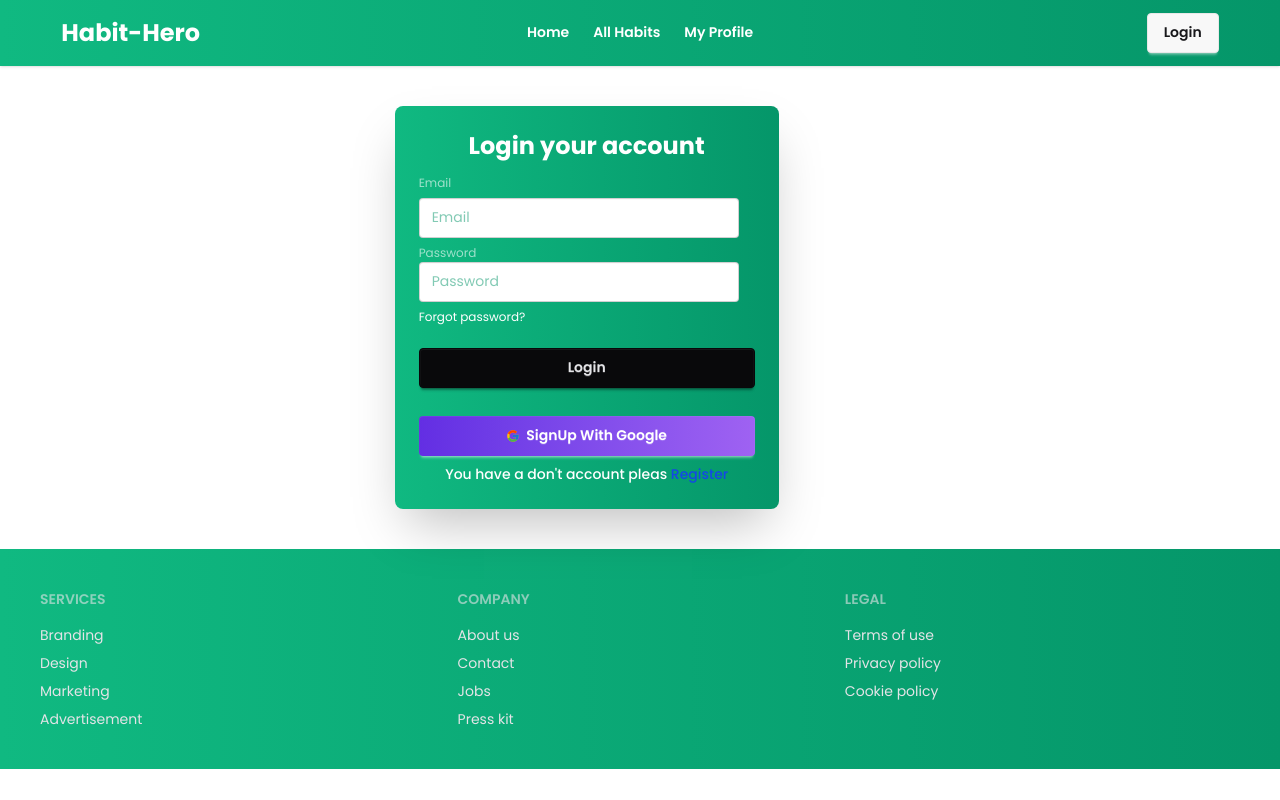
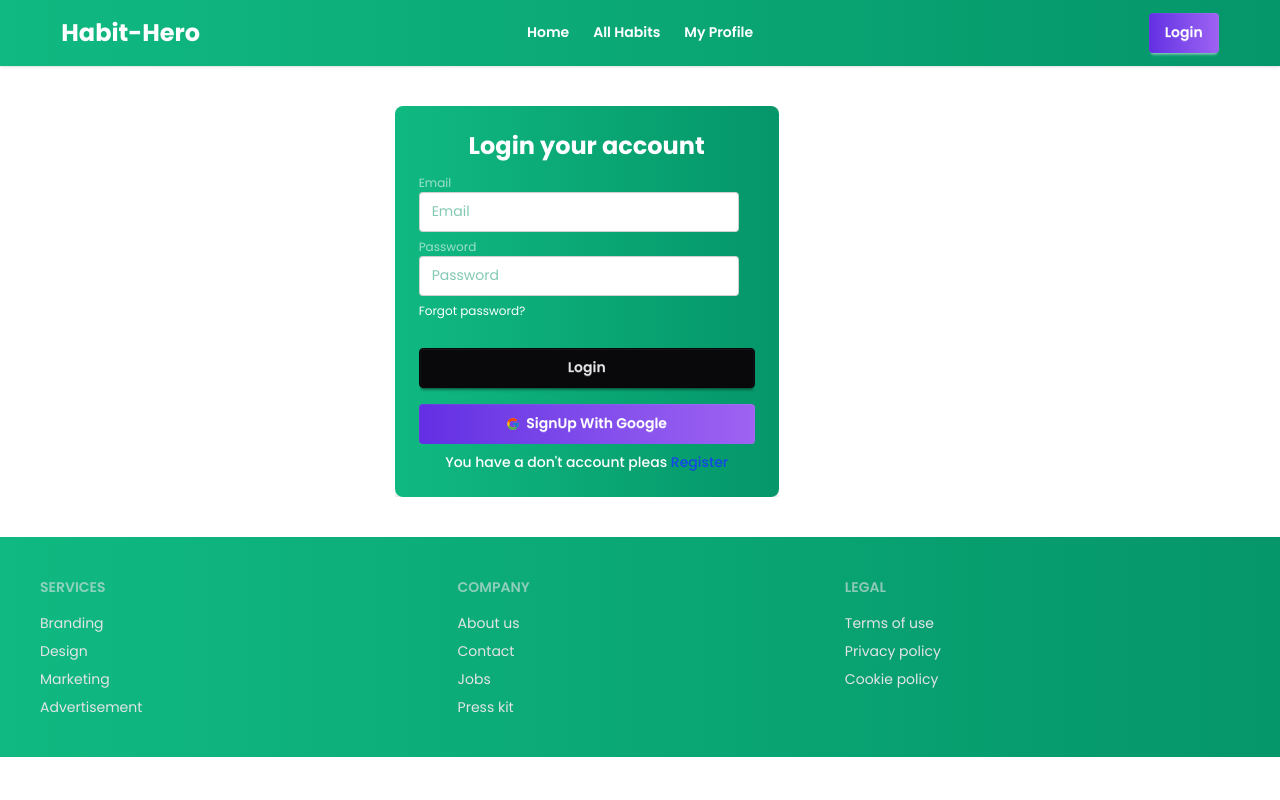
Before and after one commit to toukir5588/habit-hero-client, a React (Vite) app: page /login in a window 1280 px wide. Built offline with nearby package versions, Linux system fonts and the light colour scheme; no server answers.

Commit message:
added animation function

```diff
--- a/package.json
+++ b/package.json
@@ -12,6 +12,7 @@
   "dependencies": {
     "@tailwindcss/vite": "^4.1.16",
     "firebase": "^12.5.0",
+    "motion": "^12.23.24",
     "react": "^19.1.1",
     "react-dom": "^19.1.1",
     "react-icons": "^5.5.0",
--- /dev/null
+++ b/src/Animation/AnimationLTR.jsx
@@ -0,0 +1,38 @@
+import React, { useEffect, useRef } from 'react';
+import { motion, useAnimation, useInView } from "motion/react"
+import { div } from 'motion/react-client';
+
+const AnimationLTR = ({children}) => {
+
+    const ref = useRef()
+
+    const isInVew = useInView(ref, {once:true})
+
+    const mainControl = useAnimation();
+    useEffect(()=>{
+        if(isInVew){
+            mainControl.start("visible")
+        }
+    }, [isInVew])
+
+    return (
+   <div ref={ref} className='relative overflow-hidden'>
+         <motion.div
+         variants={{
+            hidden:{opacity:0, x:-75},
+            visible:{opacity:1, x:0}
+
+         }}
+         initial="hidden"
+         animate={mainControl}
+         transition={{
+            direction:0.8,delay:0.45
+         }}
+         >
+            {children}
+        </motion.div>
+   </div>
+    );
+};
+
+export default AnimationLTR;
--- /dev/null
+++ b/src/Animation/AnimationRTL.jsx
@@ -0,0 +1,38 @@
+import React, { useEffect, useRef } from 'react';
+import { motion, useAnimation, useInView } from "motion/react"
+import { div } from 'motion/react-client';
+
+const AnimationRTL = ({children}) => {
+
+    const ref = useRef()
+
+    const isInVew = useInView(ref, {once:true})
+
+    const mainControl = useAnimation();
+    useEffect(()=>{
+        if(isInVew){
+            mainControl.start("visible")
+        }
+    }, [isInVew])
+
+    return (
+   <div ref={ref} className='relative overflow-hidden'>
+         <motion.div
+         variants={{
+            hidden:{opacity:0, x:105},
+            visible:{opacity:1, x:0}
+
+         }}
+         initial="hidden"
+         animate={mainControl}
+         transition={{
+            direction:1,delay:0.45
+         }}
+         >
+            {children}
+        </motion.div>
+   </div>
+    );
+};
+
+export default AnimationRTL;
--- /dev/null
+++ b/src/Animation/AnimationY.jsx
@@ -0,0 +1,38 @@
+import React, { useEffect, useRef } from 'react';
+import { motion, useAnimation, useInView } from "motion/react"
+import { div } from 'motion/react-client';
+
+const AnimationY = ({children}) => {
+
+    const ref = useRef()
+
+    const isInVew = useInView(ref, {once:true})
+
+    const mainControl = useAnimation();
+    useEffect(()=>{
+        if(isInVew){
+            mainControl.start("visible")
+        }
+    }, [isInVew])
+
+    return (
+   <div ref={ref} className='relative overflow-hidden'>
+         <motion.div
+         variants={{
+            hidden:{opacity:0, y:75},
+            visible:{opacity:1, y:0}
+
+         }}
+         initial="hidden"
+         animate={mainControl}
+         transition={{
+            direction:0.8,delay:0.25
+         }}
+         >
+            {children}
+        </motion.div>
+   </div>
+    );
+};
+
+export default AnimationY;
--- a/src/Login/Login.jsx
+++ b/src/Login/Login.jsx
@@ -4,6 +4,9 @@ import { Link, useNavigate } from "react-router";
 import { toast } from "react-toastify";
 import { FaEye, FaEyeSlash } from "react-icons/fa";
 import { AuthContext } from "../contexts/AuthContext";
+import AnimationY from "../Animation/AnimationY";
+import AnimationLTR from "../Animation/AnimationLTR";
+import AnimationRTL from "../Animation/AnimationRTL";
 
 const Login = () => {
   const { signUpGoogle, signInGoogle, setUser, forgotPasswordFunc } =
@@ -62,7 +65,7 @@ const Login = () => {
 
   const handleForgotPassword = () => {
     const email = emailRef.current.value;
-    if(!email){
+    if (!email) {
       toast.error("please giv your email address");
       return;
     }
@@ -81,11 +84,18 @@ const Login = () => {
 
   return (
     <div className="w-11/12 mx-auto my-10 flex justify-center items-center text-primary">
+      <AnimationY>
         <div className="card gb-gradient w-full max-w-sm shrink-0 shadow-2xl">
           <div className="card-body">
-          <h1 className="text-2xl font-bold text-center">Login your account</h1>
+            <AnimationLTR>
+              <h1 className="text-2xl font-bold text-center">
+                Login your account
+              </h1>
+            </AnimationLTR>
             <form onSubmit={handleEmailSignin}>
               <fieldset className="fieldset">
+                <AnimationRTL>
+                  <div>
                     <label className="label">Email</label>
                     <input
                       ref={emailRef}
@@ -94,6 +104,9 @@ const Login = () => {
                       className="input text-[#059669]"
                       placeholder="Email"
                     />
+                  </div>
+                </AnimationRTL>
+                <AnimationRTL>
                   <div className="relative">
                     <label className="label">Password</label>
                     <button
@@ -101,8 +114,7 @@ const Login = () => {
                       onClick={handleEye}
                       className=" bg-transparent outline-0 border-0 cursor-pointer absolute top-[28px] right-[30px] z-10"
                     >
-
-                  {eye ? <FaEye size={20} />: <FaEyeSlash size={20} />}
+                      {eye ? <FaEye size={20} /> : <FaEyeSlash size={20} />}
                     </button>
                     <input
                       type={eye ? "text" : "password"}
@@ -111,6 +123,7 @@ const Login = () => {
                       placeholder="Password"
                     />
                   </div>
+                </AnimationRTL>
                 <div>
                   <button
                     type="button"
@@ -120,12 +133,19 @@ const Login = () => {
                     Forgot password?
                   </button>
                 </div>
-              <button className="btn btn-neutral mt-4">Login</button>
               </fieldset>
             </form>
-          <button onClick={handleGoogleSignin} className="btn btn-primary mt-4">
+      <AnimationLTR>
+           <div className="flex flex-col">
+               <button className="btn btn-neutral mt-4">Login</button>
+            <button
+              onClick={handleGoogleSignin}
+              className="btn btn-primary mt-4"
+            >
               <FcGoogle /> SignUp With Google
             </button>
+         </div>
+      </AnimationLTR>
 
             <p className=" font-medium text-center">
               You have a don't account pleas{" "}
@@ -135,6 +155,7 @@ const Login = () => {
             </p>
           </div>
         </div>
+      </AnimationY>
     </div>
   );
 };
--- a/src/components/Navbar/Navbar.jsx
+++ b/src/components/Navbar/Navbar.jsx
@@ -1,5 +1,6 @@
 import React, { useContext } from 'react';
 import { Link, Navigate, NavLink, useNavigate } from 'react-router';
+import { motion } from "motion/react"
 
 import userImg from '../../assets/user1.png'
 
@@ -75,7 +76,11 @@ const Navbar = () => {
     <Link  onClick={handleLogout} className="btn btn-secondary w-full mt-5">Logout</Link>
   </div>
 </div>
-:  <Link to='/login' className="btn">Login</Link>
+:  <motion.div
+        whileTap={{
+            scale:0.8
+        }}
+ className='btn btn-primary'><Link to='/login' className="">Login</Link></motion.div>
  }
   </div>
 </div>
--- a/src/components/Register/Register.jsx
+++ b/src/components/Register/Register.jsx
@@ -4,6 +4,8 @@ import { toast } from "react-toastify";
 import { FcGoogle } from "react-icons/fc";
 import { FaEye, FaEyeSlash } from "react-icons/fa";
 import { AuthContext } from "../../contexts/AuthContext";
+import { motion } from "motion/react"
+import AnimationY from "../../Animation/AnimationY";
 
 const Register = () => {
   const { createUser } = useContext(AuthContext);
@@ -71,7 +73,8 @@ const Register = () => {
 
   return (
     <div className="w-11/12 mx-auto my-10 flex justify-center items-center text-primary">
-      <div className="card gb-gradient w-full max-w-sm shrink-0  shadow-2xl">
+     <AnimationY>
+         <div className="card gb-gradient w-full max-w-sm shrink-0  shadow-2xl">
         <div className="card-body">
           <h1 className="text-2xl font-bold text-center">
             Create Your account
@@ -124,7 +127,9 @@ const Register = () => {
                 />
               </div>
               <div></div>
-              <button className="btn btn-neutral mt-4">Register</button>
+              <button
+
+              className="btn btn-neutral mt-4">Register</button>
             </fieldset>
           </form>
 
@@ -136,6 +141,7 @@ const Register = () => {
           </p>
         </div>
       </div>
+     </AnimationY>
     </div>
   );
 };
--- a/src/main.jsx
+++ b/src/main.jsx
@@ -11,6 +11,7 @@ import AuthProvider from './contexts/AuthProvider.jsx';
 import Register from './components/Register/Register.jsx';
 import AllHabits from './AllHabits/AllHabits.jsx';
 import Login from './Login/Login.jsx';
+import { ToastContainer } from 'react-toastify';
 
 
 const router = createBrowserRouter([
@@ -55,6 +56,7 @@ createRoot(document.getElementById('root')).render(
   <StrictMode>
     <AuthProvider>
       <RouterProvider router={router} />
+      <ToastContainer/>
     </AuthProvider>
   </StrictMode>,
 )
```
Also changed, not shown: 1 other file (tests, documents, lock files or other folders). Lines whose indentation alone changed are shown as unchanged.
